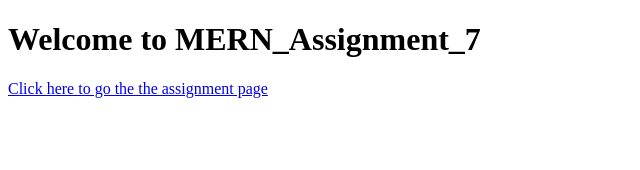
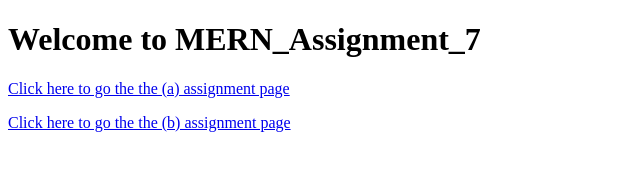
Before and after one commit to Sampreeth3217/MERN_Assignment_7.github.io, a plain HTML site: page index.html in a window 1280 px wide. Shown: the whole page, without its empty margins (0-640 px from the left). Drawn offline with Linux system fonts and the light colour scheme.

Commit message:
Add files via upload

```diff
--- a/index.html
+++ b/index.html
@@ -9,7 +9,9 @@
 <body>
     <div class="container">
         <h1>Welcome to MERN_Assignment_7</h1>
-        <a href="./assignment_7.html">Click here to go the the assignment page</a>
+        <a href="./assignment_7.html">Click here to go the the (a) assignment page</a>
+        <blockquote></blockquote>
+        <a href="./assignment_7_b.html">Click here to go the the (b) assignment page</a>
     </div>
 </body>
 </html>
```
